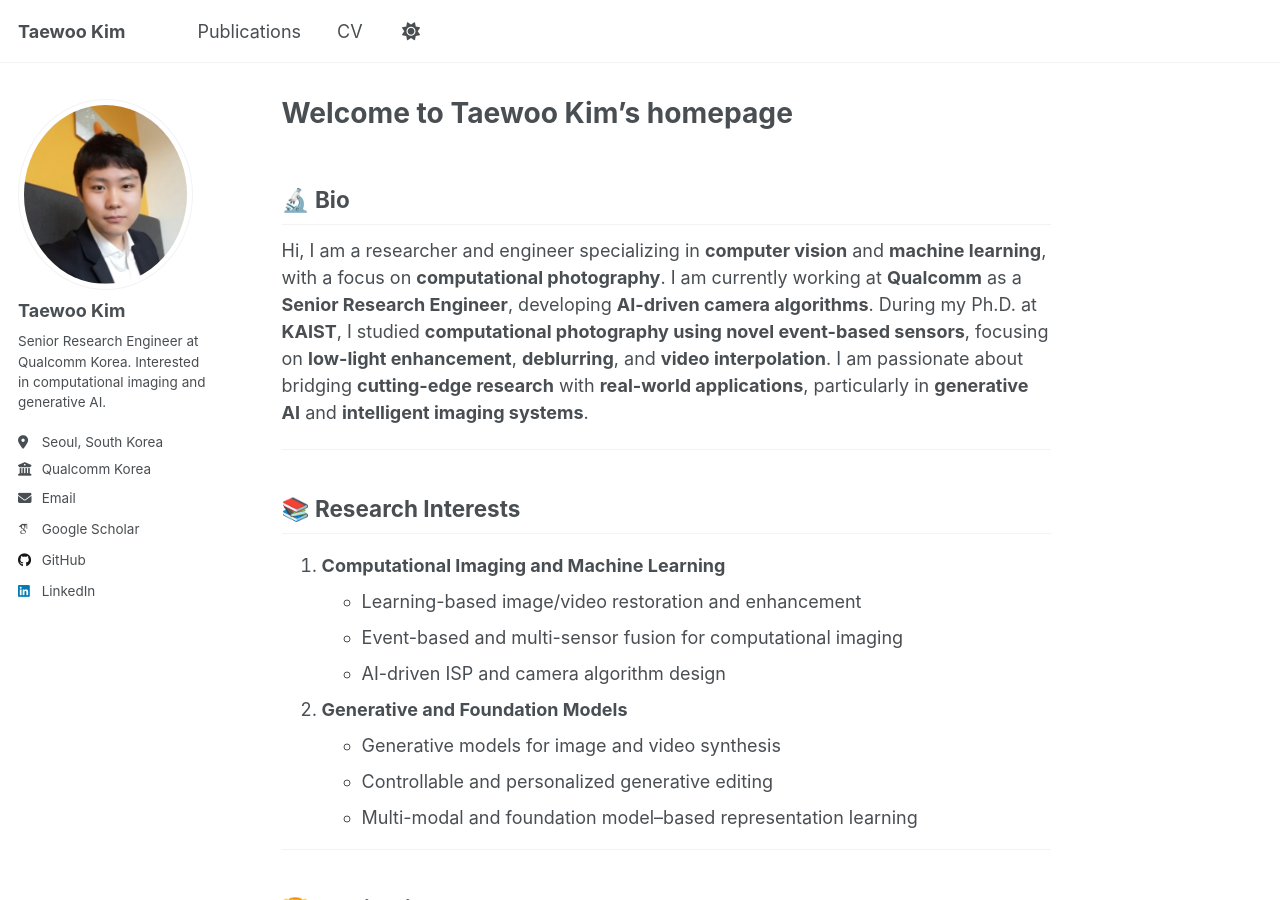
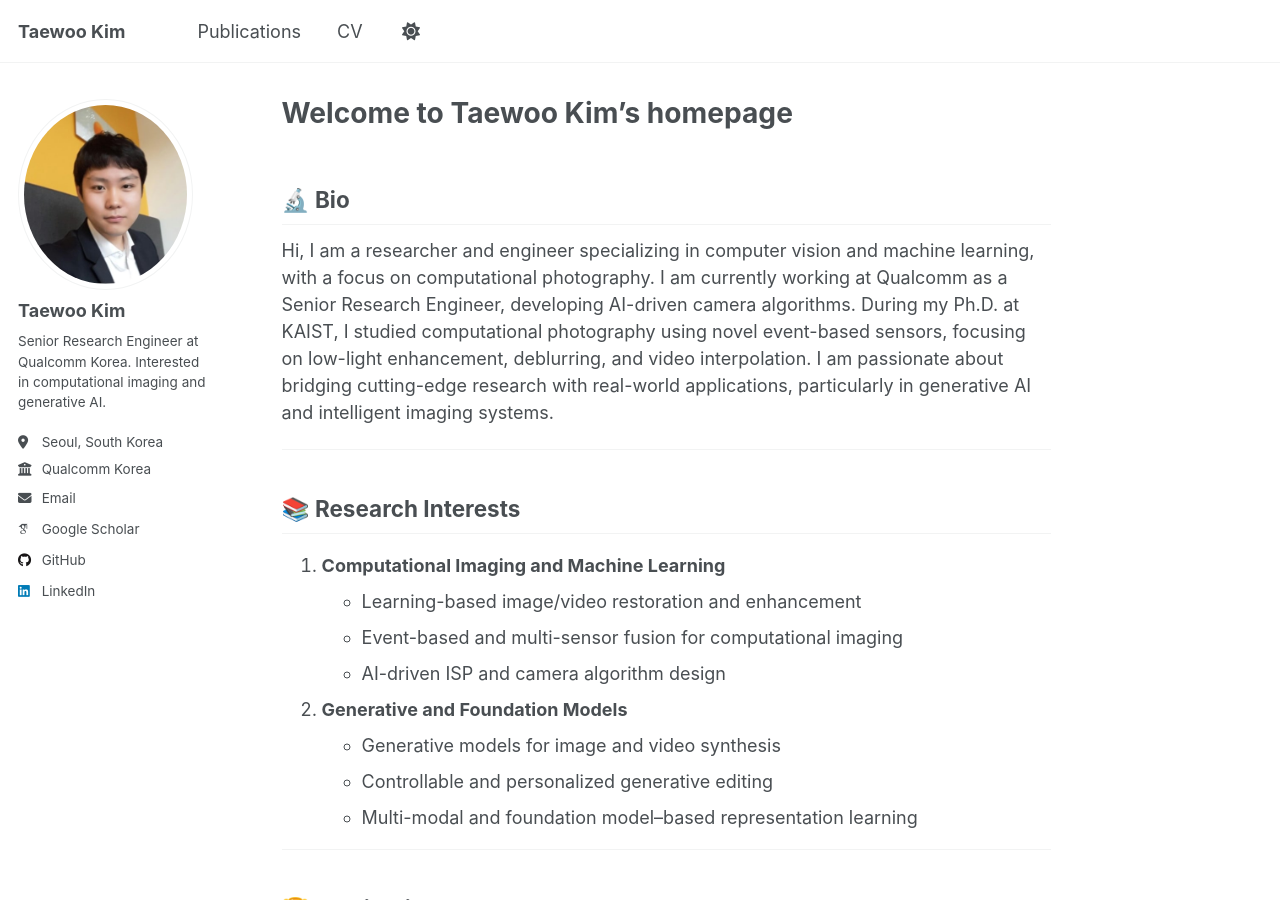
Before and after one commit to intelpro/intelpro.github.io, a Jekyll site: the page built from _pages/about.md, in a window 1280 px wide and 900 px high. Built offline with Jekyll 4.4.1, drawn with Linux system fonts in a browser that asks for light colours; some web fonts are replaced; a script that is not in the unit is left out.

```diff
--- a/_pages/about.md
+++ b/_pages/about.md
@@ -8,7 +8,7 @@ redirect_from:
 ---
 
 ## 🔬 Bio
-Hi, I am a researcher and engineer specializing in **computer vision** and **machine learning**, with a focus on **computational photography**. I am currently working at **Qualcomm** as a **Senior Research Engineer**, developing **AI-driven camera algorithms**. During my Ph.D. at **KAIST**, I studied **computational photography using novel event-based sensors**, focusing on **low-light enhancement**, **deblurring**, and **video interpolation**. I am passionate about bridging **cutting-edge research** with **real-world applications**, particularly in **generative AI** and **intelligent imaging systems**.
+Hi, I am a researcher and engineer specializing in computer vision and machine learning, with a focus on computational photography. I am currently working at Qualcomm as a Senior Research Engineer, developing AI-driven camera algorithms. During my Ph.D. at KAIST, I studied computational photography using novel event-based sensors, focusing on low-light enhancement, deblurring, and video interpolation. I am passionate about bridging cutting-edge research with real-world applications, particularly in generative AI and intelligent imaging systems.
 
 ---
 
```
